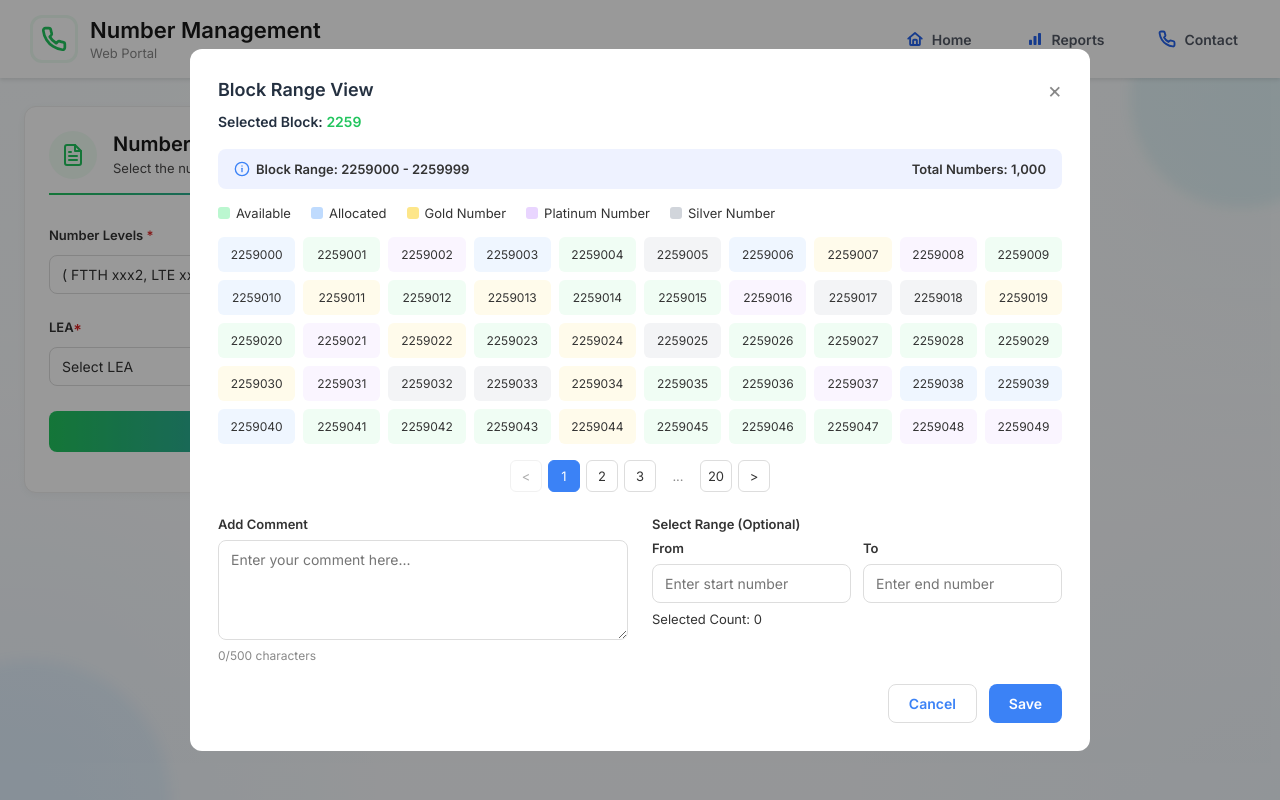
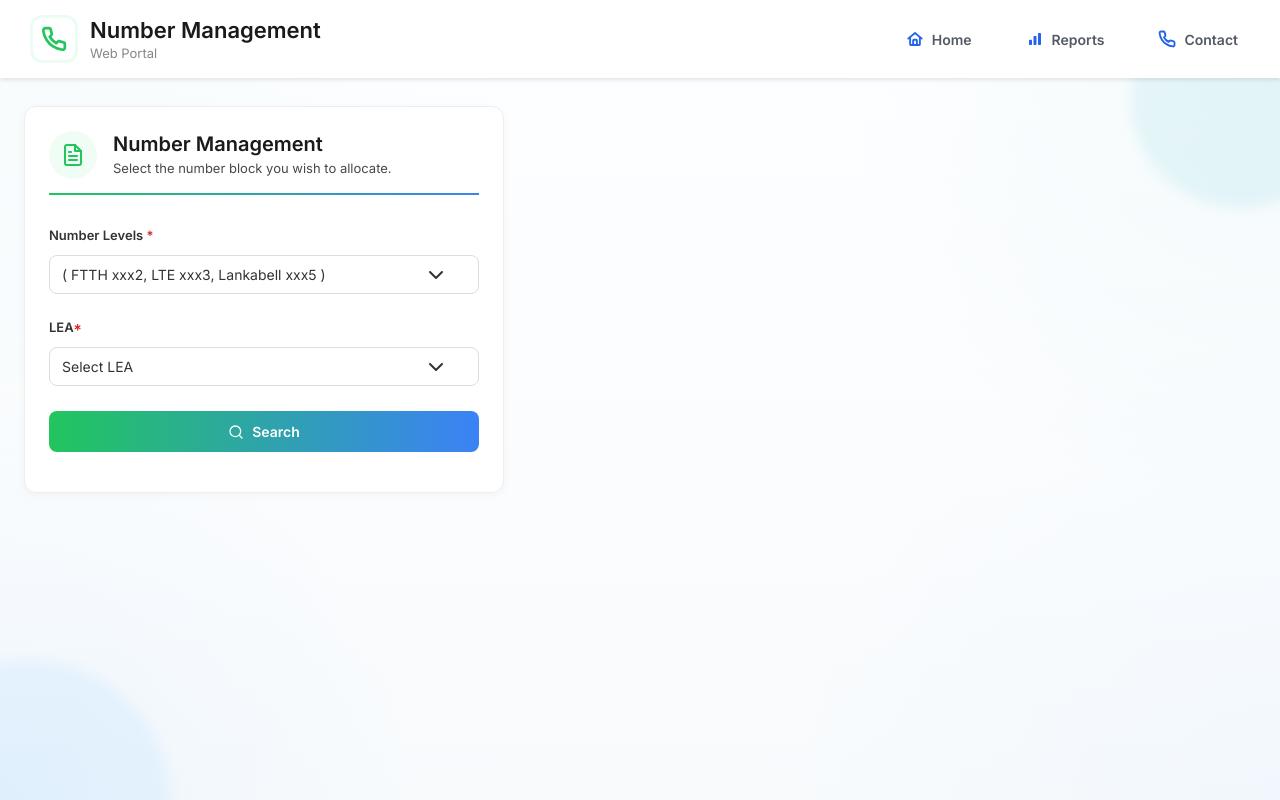
Before and after one commit to nehansasandani/Number_managment, an Angular app: page / in a window 1280 px wide. Built offline with nearby package versions, Linux system fonts and the light colour scheme.

Commit message:
Remove Block-Range-View from home

```diff
--- a/src/app/pages/home/home.component.html
+++ b/src/app/pages/home/home.component.html
@@ -10,11 +10,11 @@
   </app-number-management>
 </div>
 
-<!-- TEMPORARY - for previewing block-range-view only -->
+<!-- TEMPORARY - for previewing block-range-view only
 <app-block-range-view
   *ngIf="showBlockRangeTest"
   [selectedBlock]="testSelectedBlock"
   (save)="showBlockRangeTest = false"
   (cancel)="showBlockRangeTest = false"
   (closePopup)="showBlockRangeTest = false">
-</app-block-range-view>
+</app-block-range-view> -->
--- a/src/app/pages/home/home.component.ts
+++ b/src/app/pages/home/home.component.ts
@@ -11,8 +11,8 @@ export class HomeComponent {
   selectedFilters: NumberManagementFilters | null = null;
 
     // TEMPORARY - for previewing block-range-view only
-  testSelectedBlock = 2259;
-  showBlockRangeTest = true;
+  /*testSelectedBlock = 2259;
+  showBlockRangeTest = true;*/
 
   onFormSearch(filters: NumberManagementFilters): void {
     this.selectedFilters = filters;
```
